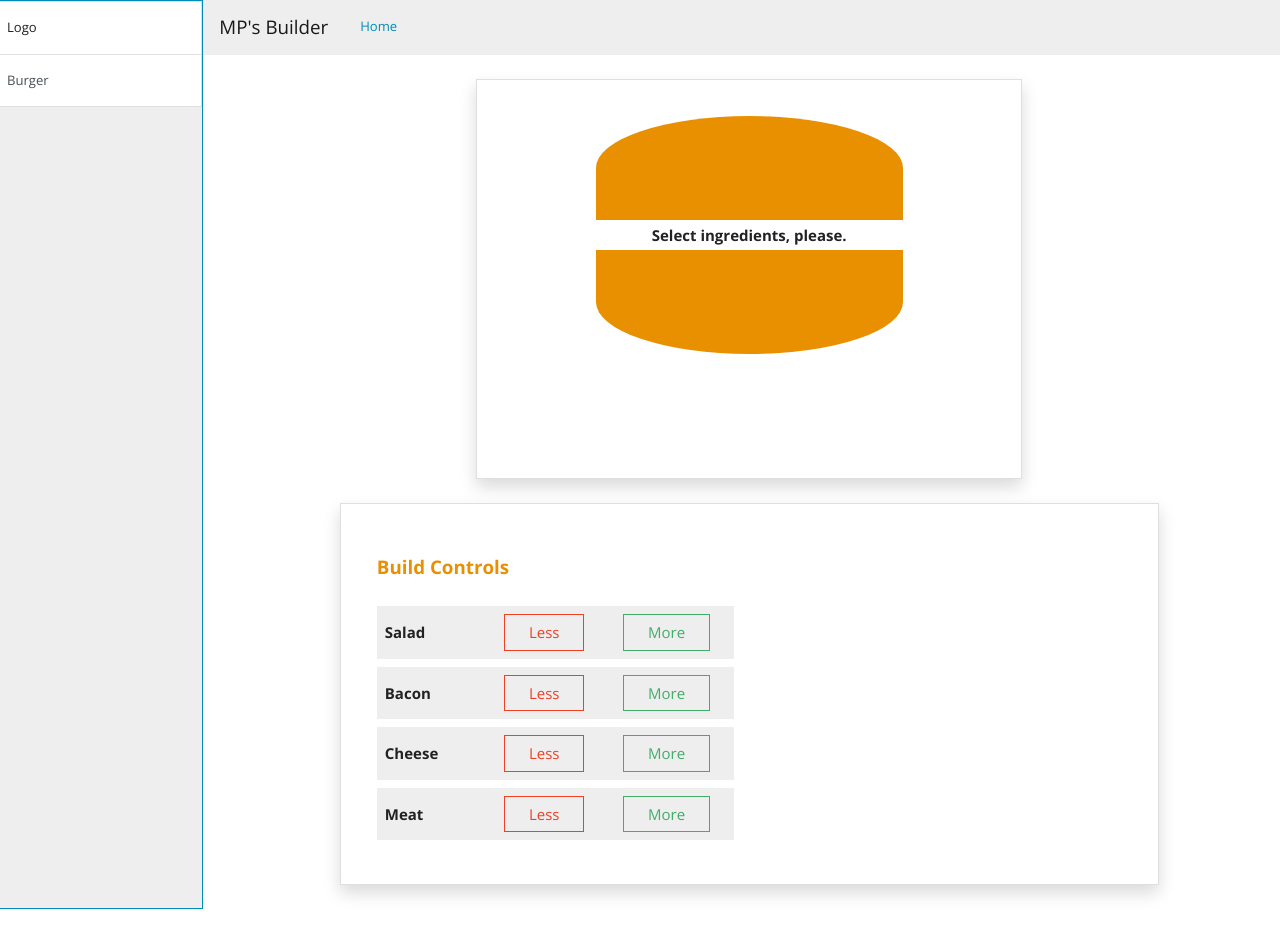
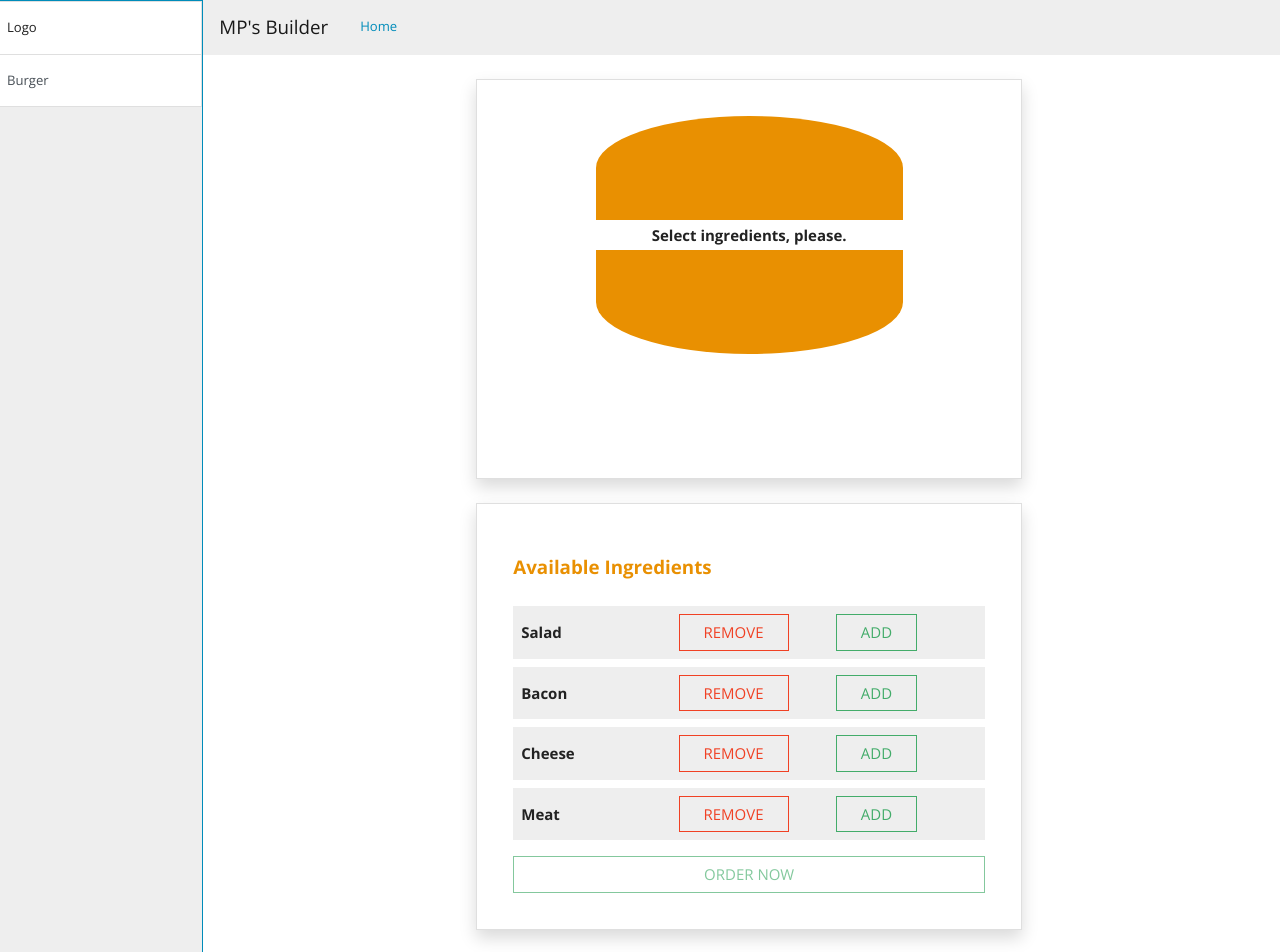
Before and after one commit to mpsingh17/Burger-Builder-ReactJS, a React (Create React App) app: page / in a window 1280 px wide. Before the commit the page ends 909 px from the top, so only its background shows below. Built offline with nearby package versions, Linux system fonts and the light colour scheme.

Commit message:
display order button.

```diff
--- a/src/components/build_controls/BuildControls.js
+++ b/src/components/build_controls/BuildControls.js
@@ -19,9 +19,9 @@ const BuildControls = props => {
         >
             <Card.Body>
                 <Row>
-                    <Col lg={6}>
+                    <Col>
                         <Card.Title className="font-weight-bolder text-warning py-3">
-                            Build Controls
+                            Available Ingredients
                         </Card.Title>
 
                         {controls.map(ctrl => (
@@ -36,6 +36,13 @@ const BuildControls = props => {
                                 }
                             />
                         ))}
+                        <button
+                            className={`btn btn-block btn-outline-success mt-3`}
+                            disabled={!props.isPurchasable}
+                            onClick={props.showModalHandler}
+                        >
+                            ORDER NOW
+                        </button>
                     </Col>
                 </Row>
             </Card.Body>
--- a/src/components/build_controls/BuildControls.module.css
+++ b/src/components/build_controls/BuildControls.module.css
@@ -52,7 +52,7 @@
 }
 
 .BuildControls {
-    width: 75%;
+    width: 50%;
     /* border: 1px solid lightcoral; */
 }
 
--- a/src/components/build_controls/build_control/BuildControl.js
+++ b/src/components/build_controls/build_control/BuildControl.js
@@ -9,18 +9,18 @@ const BuildControl = props => {
             </div>
             <div className={`${styles.FlexFill} p-2`}>
                 <button
-                    className="btn btn-outline-danger px-lg-4"
+                    className="btn btn-outline-danger px-lg-4 text-uppercase"
                     onClick={props.removeIngredientHandler}
                 >
-                    Less
+                    Remove
                 </button>
             </div>
             <div className={`${styles.FlexFill} p-2`}>
                 <button
-                    className="btn btn-outline-success px-lg-4"
+                    className="btn btn-outline-success px-lg-4 text-uppercase"
                     onClick={props.addIngredientHandler}
                 >
-                    More
+                    Add
                 </button>
             </div>
         </div>
```
